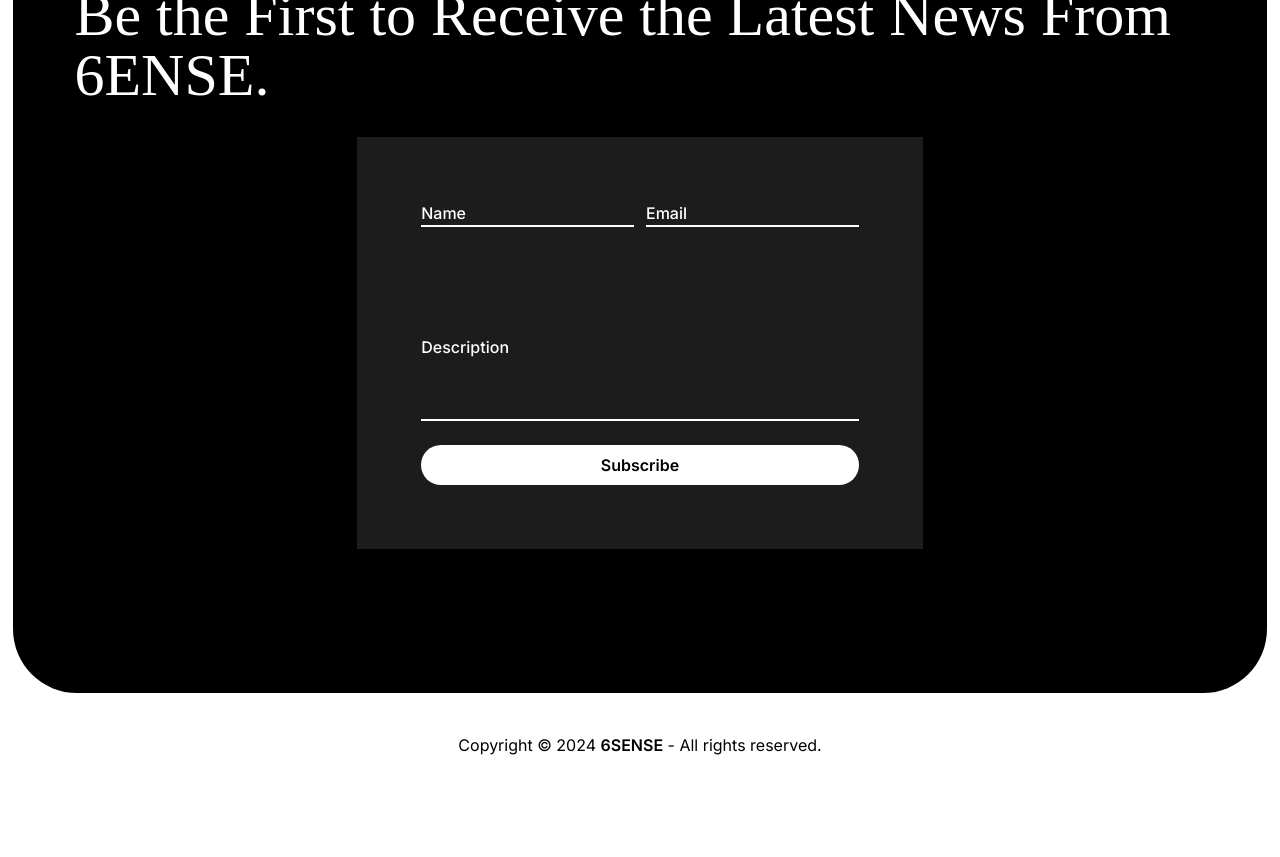
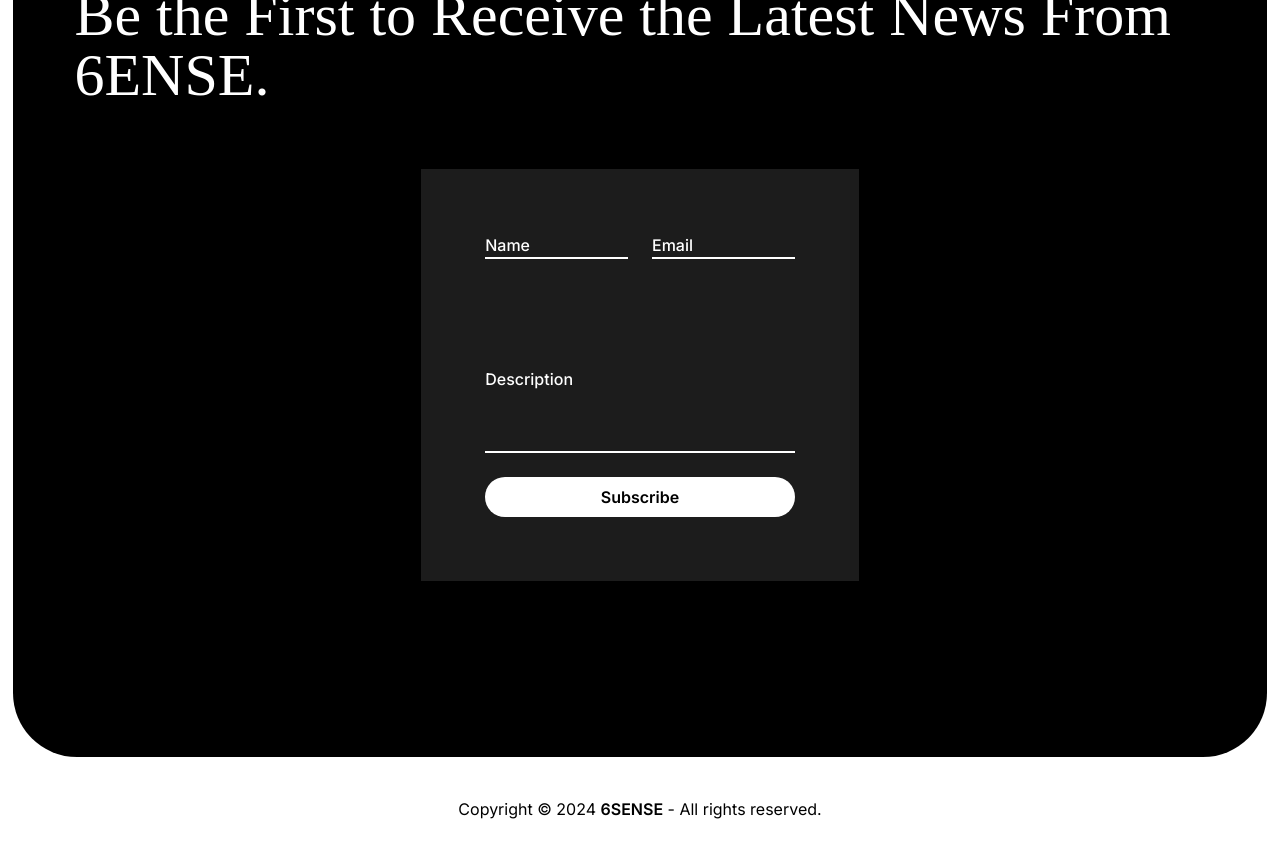
Before and after one commit to muhammad-taha-soc/6ense, a React (Vite) app: page / in a window 1280 px wide. Shown: the part 7140-7997 px from the top of the page. Before the commit the page ends 7937 px from the top, so only its background shows below. Built offline with nearby package versions, Linux system fonts and the light colour scheme; no server answers; a web font is replaced by a local one.

Commit message:
feat: add form in contact section

```diff
--- a/src/components/About.jsx
+++ b/src/components/About.jsx
@@ -33,7 +33,7 @@
                         />
                     </div>
                 </div> */}
-                <div className='w-[552px] h-[335px] bg-[#212121]'>
+                <div className='md:w-[552px] md:h-[335px] bg-[#212121]'>
                 </div>
             </div>
         </section>
--- a/src/components/Contact.jsx
+++ b/src/components/Contact.jsx
@@ -10,25 +10,41 @@
                     <h1 className="lg:text-6xl text-4xl mt-5 font-space font-medium">
                         Be the First to Receive the Latest News From 6ENSE.
                     </h1>
-                    <div className='  mx-auto w-[50%] my-8'>
-                        <div className={`font-inter mr-6 w-full py-16 px-16 bg-[#1C1C1C]`}>
-                            <div className='flex flex-row mb-9 '>
-                                <input type="name" name="" id="" placeholder='Name' className='bg-[#1C1C1C] w-full mr-3 border-0 border-b-2 border-b-white placeholder:text-white placeholder:text-base font-inter font-medium focus:outline-none' />
+                    <div className='mx-auto w-full md:w-[50%] my-16 px-4 sm:px-8 md:px-16'>
+  <div className={`font-inter w-full py-16 px-4 sm:px-8 md:px-16 bg-[#1C1C1C]`}>
+    <div className='flex flex-col sm:flex-row mb-9 gap-4 sm:gap-6'>
+      <input
+        type="text"
+        name=""
+        id=""
+        placeholder='Name'
+        className='bg-[#1C1C1C] w-full border-0 border-b-2 border-b-white placeholder:text-white placeholder:text-base font-inter font-medium focus:outline-none'
+      />
+      <input
+        type="email"
+        name=""
+        id=""
+        placeholder='Email'
+        className='bg-[#1C1C1C] w-full border-0 border-b-2 border-b-white placeholder:text-white placeholder:text-base font-inter font-medium focus:outline-none'
+      />
+    </div>
 
-                                <input type="email" name="" id="" placeholder='Email' className='bg-[#1C1C1C] w-full border-0 border-b-2 border-b-white placeholder:text-white placeholder:text-base font-inter font-medium focus:outline-none' />
-                            </div>
-                            <input type="text" name="" id="" placeholder='Description' className='bg-[#1C1C1C] h-[158px] w-full border-0 border-b-2 border-b-white placeholder:text-white placeholder:text-base font-inter font-medium focus:outline-none pt-3' />
-                            <button
-                                className={` bg-white text-black w-full mt-6 font-inter py-2 px-5 rounded-full transition-colors duration-300 text-base font-semibold whitespace-nowrap md:text-base`}
-                            >
-                                Subscribe
-                            </button>
-                            {/* <div className={``}>{data.text}</div> */}
-                            {/* <div className={`border-t-2 border-white w-full mt-6`} >
-                            </div> */}
+    <input
+      type="text"
+      name=""
+      id=""
+      placeholder='Description'
+      className='bg-[#1C1C1C] h-[158px] w-full border-0 border-b-2 border-b-white placeholder:text-white placeholder:text-base font-inter font-medium focus:outline-none pt-3 mb-6'
+    />
 
-                        </div>
-                    </div>
+    <button
+      className='bg-white text-black w-full py-2 px-5 rounded-full transition-colors duration-300 text-base font-semibold whitespace-nowrap hover:bg-gray-200 md:text-base'
+    >
+      Subscribe
+    </button>
+  </div>
+</div>
+
                     {/* <p className="lg:text-base  my-6 font-inter font-normal">
                       6ENSE dex is a product developed by Plantomatic® for Plantogroup.<br />It is a digital platform created to exchange between different chains or of the same chain, and to buy cryptocurrencies in a safe and intuitive way. Payments are accepted by debit or credit card, and by 6ENSE DEX wallet.                      </p>
                   <div className="flex flex-col sm:flex-row items-center font-medium md:text-base font-inter space-x-2 ">
```
